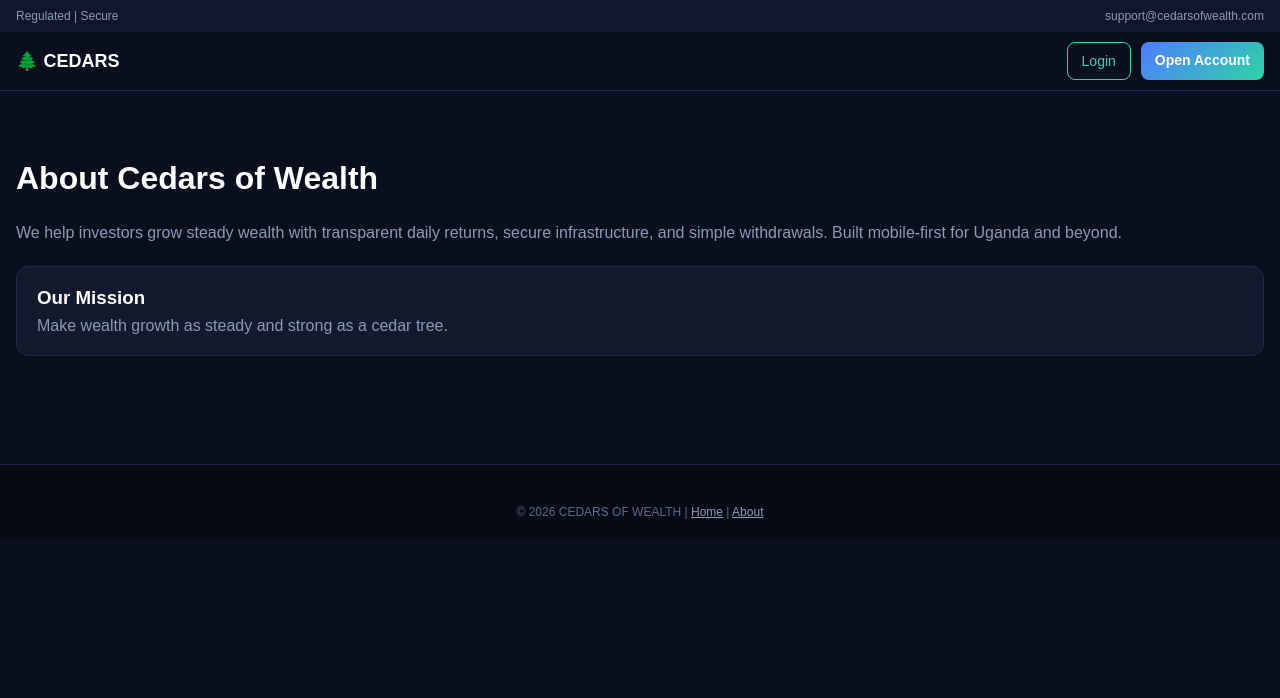
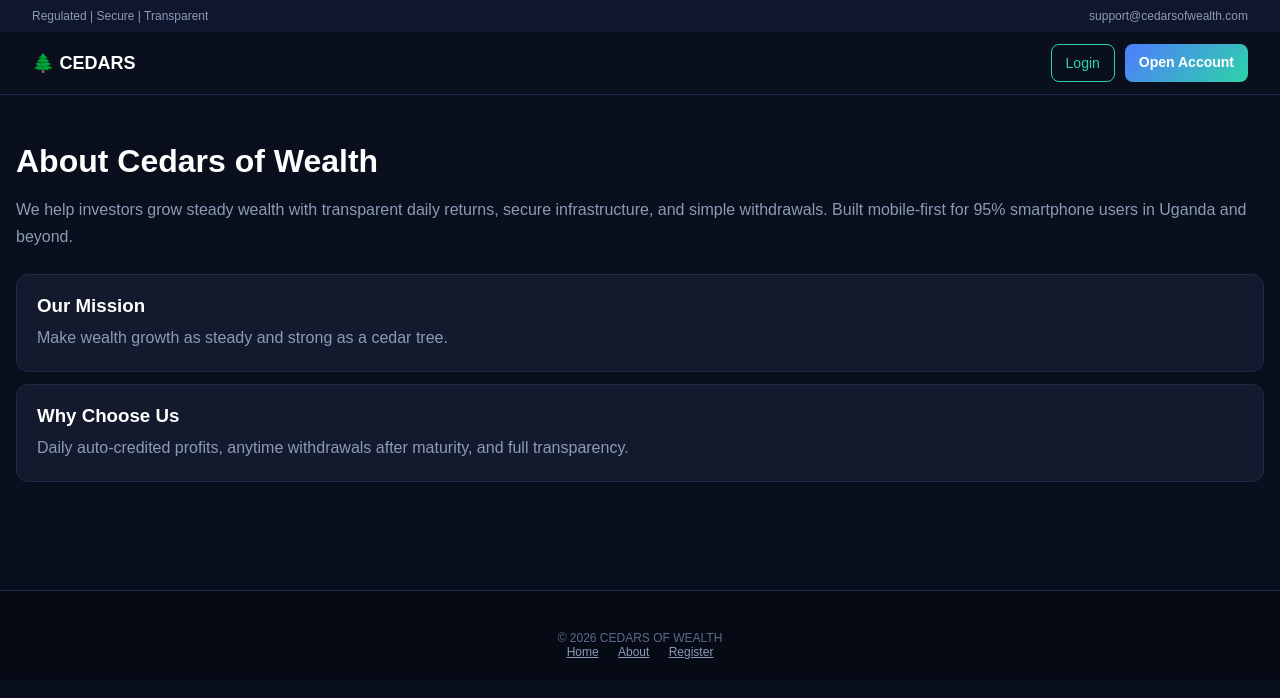
Before and after one commit to CryptolordUg/Cedars-of-Wealth, a plain HTML site: page about.html in a window 1280 px wide. Drawn offline with Linux system fonts and the light colour scheme.

Commit message:
Update about.html

```diff
--- a/about.html
+++ b/about.html
@@ -1,5 +1,60 @@
-<!DOCTYPE html><html lang="en"><head><meta charset="UTF-8"><meta name="viewport" content="width=device-width,initial-scale=1"><title>About Us - CEDARS</title><style>*{box-sizing:border-box}body{margin:0;font-family:Arial;background:#0a0f1e;color:#fff}.wrap{max-width:1280px;margin:0 auto;padding:0 16px}</style></head><body>
-<div style="background:#0f162e;color:#8a9bb5;font-size:12px;height:32px;display:flex;align-items:center"><div class="wrap" style="display:flex;justify-content:space-between;width:100%"><span>Regulated | Secure</span><span>support@cedarsofwealth.com</span></div></div>
-<header style="background:#0a0f1e;border-bottom:1px solid #1e2a4a;position:sticky;top:0;z-index:1000;padding:10px 0"><div class="wrap" style="display:flex;align-items:center;justify-content:space-between"><a href="/Cedars-of-Wealth/index.html" style="color:#fff;font-weight:800;font-size:18px;text-decoration:none">🌲 CEDARS</a><div style="display:flex;gap:10px"><a href="/Cedars-of-Wealth/dashboard/" style="border:1px solid #2dd4a7;color:#2dd4a7;padding:10px 14px;border-radius:8px;font-size:14px;text-decoration:none">Login</a><a href="/Cedars-of-Wealth/register.html" style="background:linear-gradient(135deg,#4f7cff,#2dd4a7);color:#fff;padding:10px 14px;border-radius:8px;font-size:14px;font-weight:700;text-decoration:none">Open Account</a></div></div></header>
-<main class="wrap" style="padding:48px 16px"><h1>About Cedars of Wealth</h1><p style="color:#8a9bb5;line-height:1.7">We help investors grow steady wealth with transparent daily returns, secure infrastructure, and simple withdrawals. Built mobile-first for Uganda and beyond.</p><div style="background:#131a2e;border:1px solid #1e2a4a;border-radius:12px;padding:20px;margin-top:20px"><h3 style="margin:0 0 8px">Our Mission</h3><p style="color:#8a9bb5;margin:0">Make wealth growth as steady and strong as a cedar tree.</p></div></main>
-<footer style="background:#060a15;margin-top:60px;padding:40px 0 20px;border-top:1px solid #1e2a4a"><div class="wrap" style="font-size:12px;color:#5a6b8a;text-align:center">© 2026 CEDARS OF WEALTH | <a href="/Cedars-of-Wealth/index.html" style="color:#8a9bb5">Home</a> | <a href="/Cedars-of-Wealth/about.html" style="color:#8a9bb5">About</a></div></footer></body></html>
+<!DOCTYPE html>
+<html lang="en">
+<head>
+<meta charset="UTF-8">
+<meta name="viewport" content="width=device-width, initial-scale=1">
+<title>About Us - CEDARS OF WEALTH</title>
+<style>
+*{box-sizing:border-box}
+body{margin:0;font-family:Arial,sans-serif;background:#0a0f1e;color:#fff}
+.wrap{max-width:1280px;margin:0 auto;padding:0 16px}
+@media(min-width:768px){.wrap{padding:0 32px}}
+.card{background:#131a2e;border:1px solid #1e2a4a;border-radius:12px;padding:20px}
+</style>
+</head>
+<body>
+
+<div style="background:#0f162e;color:#8a9bb5;font-size:12px;height:32px;display:flex;align-items:center">
+<div class="wrap" style="display:flex;justify-content:space-between;width:100%">
+<span>Regulated | Secure | Transparent</span>
+<span>support@cedarsofwealth.com</span>
+</div>
+</div>
+
+<header style="background:#0a0f1e;border-bottom:1px solid #1e2a4a;position:sticky;top:0;z-index:1000;padding:12px 0">
+<div class="wrap" style="display:flex;align-items:center;justify-content:space-between">
+<a href="/Cedars-of-Wealth/index.html" style="color:#fff;font-weight:800;font-size:18px;text-decoration:none">🌲 CEDARS</a>
+<div style="display:flex;gap:10px">
+<a href="/Cedars-of-Wealth/dashboard/" style="border:1px solid #2dd4a7;color:#2dd4a7;padding:10px 14px;border-radius:8px;font-size:14px;text-decoration:none">Login</a>
+<a href="/Cedars-of-Wealth/register.html" style="background:linear-gradient(135deg,#4f7cff,#2dd4a7);color:#fff;padding:10px 14px;border-radius:8px;font-size:14px;font-weight:700;text-decoration:none">Open Account</a>
+</div>
+</div>
+</header>
+
+<main class="wrap" style="padding:48px 16px">
+<h1 style="font-size:32px;margin:0 0 16px">About Cedars of Wealth</h1>
+<p style="color:#8a9bb5;line-height:1.7;font-size:16px">We help investors grow steady wealth with transparent daily returns, secure infrastructure, and simple withdrawals. Built mobile-first for 95% smartphone users in Uganda and beyond.</p>
+
+<div style="display:grid;gap:12px;margin-top:24px">
+<div class="card">
+<h3 style="margin:0 0 8px">Our Mission</h3>
+<p style="color:#8a9bb5;margin:0;line-height:1.6">Make wealth growth as steady and strong as a cedar tree.</p>
+</div>
+<div class="card">
+<h3 style="margin:0 0 8px">Why Choose Us</h3>
+<p style="color:#8a9bb5;margin:0;line-height:1.6">Daily auto-credited profits, anytime withdrawals after maturity, and full transparency.</p>
+</div>
+</div>
+</main>
+
+<footer style="background:#060a15;margin-top:60px;padding:40px 0 20px;border-top:1px solid #1e2a4a">
+<div class="wrap" style="font-size:12px;color:#5a6b8a;text-align:center">
+© 2026 CEDARS OF WEALTH<br>
+<a href="/Cedars-of-Wealth/index.html" style="color:#8a9bb5;margin:0 8px">Home</a>
+<a href="/Cedars-of-Wealth/about.html" style="color:#8a9bb5;margin:0 8px">About</a>
+<a href="/Cedars-of-Wealth/register.html" style="color:#8a9bb5;margin:0 8px">Register</a>
+</div>
+</footer>
+
+</body>
+</html>
```
